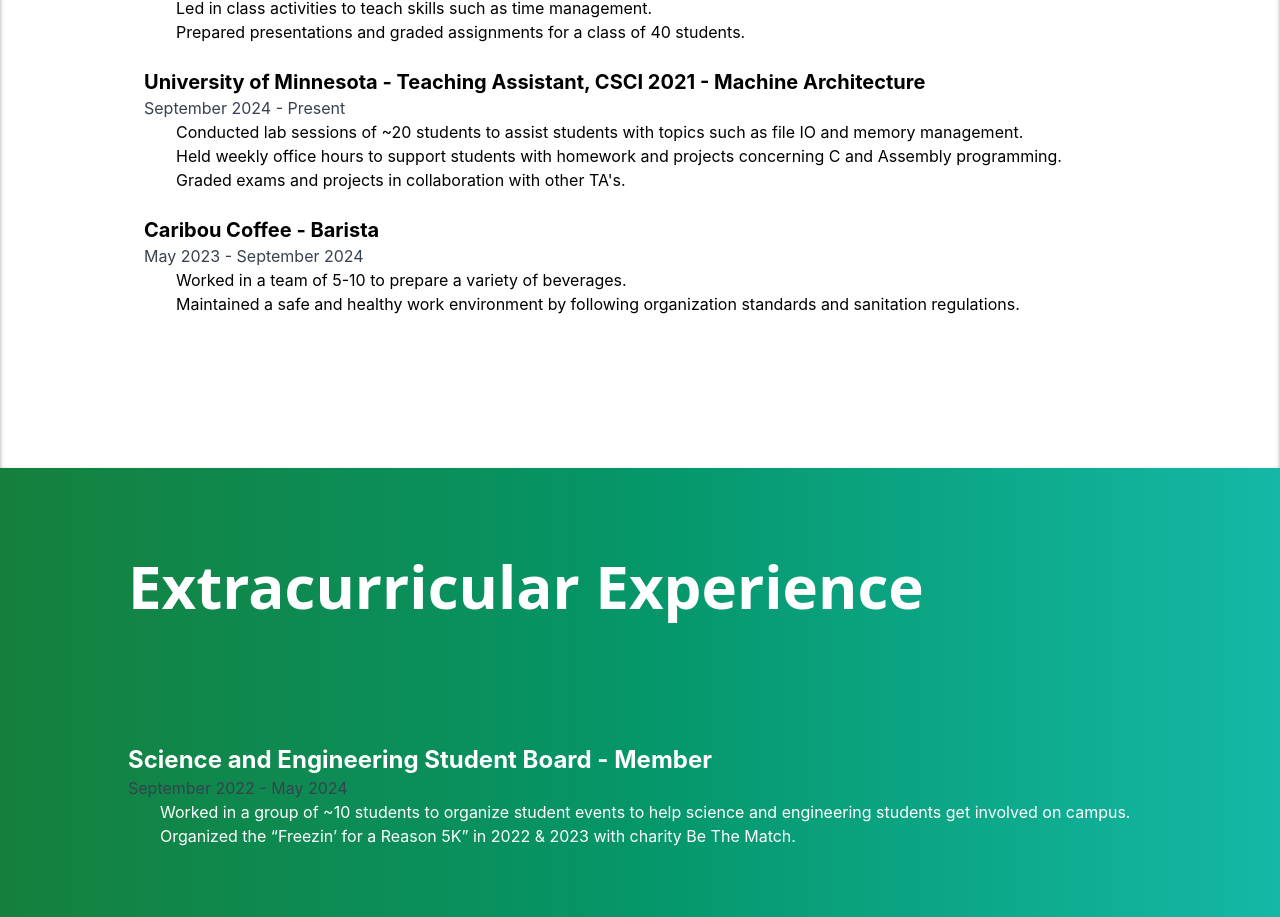
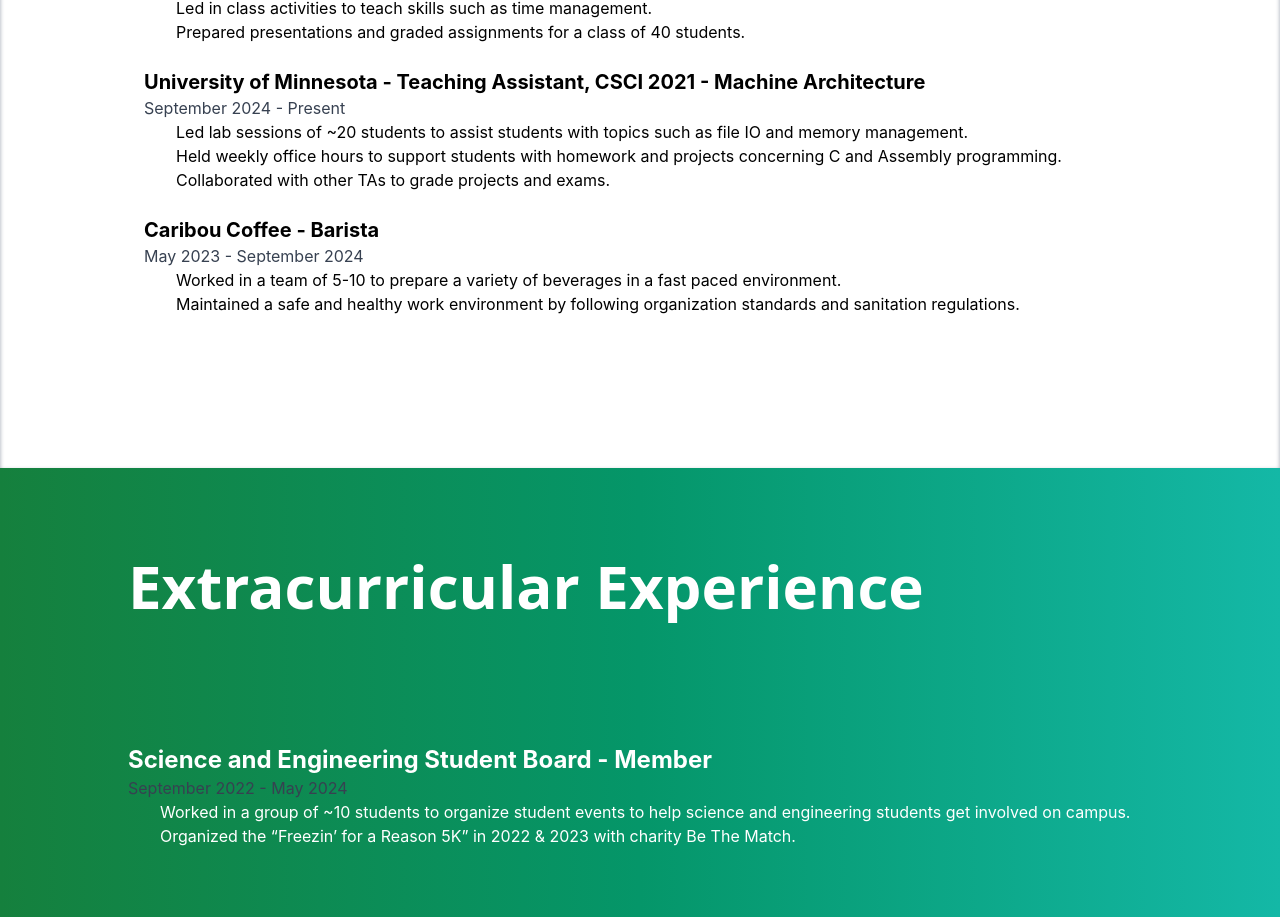
Before and after one commit to Sthor726/personal-website, a React (Create React App) app in the folder react-app/: page /resume in a window 1280 px wide. Shown: the part 1940-2857 px from the top of the page. Built offline with nearby package versions, Linux system fonts and the light colour scheme.

Commit message:
small updates + resume

```diff
--- a/react-app/src/components/Home.js
+++ b/react-app/src/components/Home.js
@@ -28,7 +28,7 @@ function Home() {
           Contact Information
         </h2>
         <p class=" text-left font-sans text-xl pt-10 mt-10 ml-32 mr-auto w-fit text-gray-700 h-auto">
-          Phone: 779-707-5305 <br /> Email: thors648@umn.edu
+          Phone: 779-707-5305 <br /> Email: sthor726@gmail.com
         </p>
       </div>
       <div
--- a/react-app/src/components/Resume.js
+++ b/react-app/src/components/Resume.js
@@ -106,11 +106,11 @@ function Resume() {
             <span className="text-gray-700">September 2024 - Present</span>
             <ul className="pl-8">
               <li className="text-base">
-                Conducted lab sessions of ~20 students to assist students with topics such as file IO and memory management.              </li>
+                Led lab sessions of ~20 students to assist students with topics such as file IO and memory management.              </li>
               <li className="text-base">
                 Held weekly office hours to support students with homework and projects concerning C and Assembly programming.              </li>
               <li className="text-base">
-                Graded exams and projects in collaboration with other TA's.
+              Collaborated with other TAs to grade projects and exams.
               </li>
             </ul>
           </li>
@@ -121,7 +121,7 @@ function Resume() {
             <span className="text-gray-700">May 2023 - September 2024</span>
             <ul className="pl-8">
               <li className="text-base">
-                Worked in a team of 5-10 to prepare a variety of beverages.
+                Worked in a team of 5-10 to prepare a variety of beverages in a fast paced environment.
               </li>
               <li className="text-base">
                 Maintained a safe and healthy work environment by following organization standards and sanitation regulations.
```
Also changed, not shown: react-app/public/images/resume.png.
